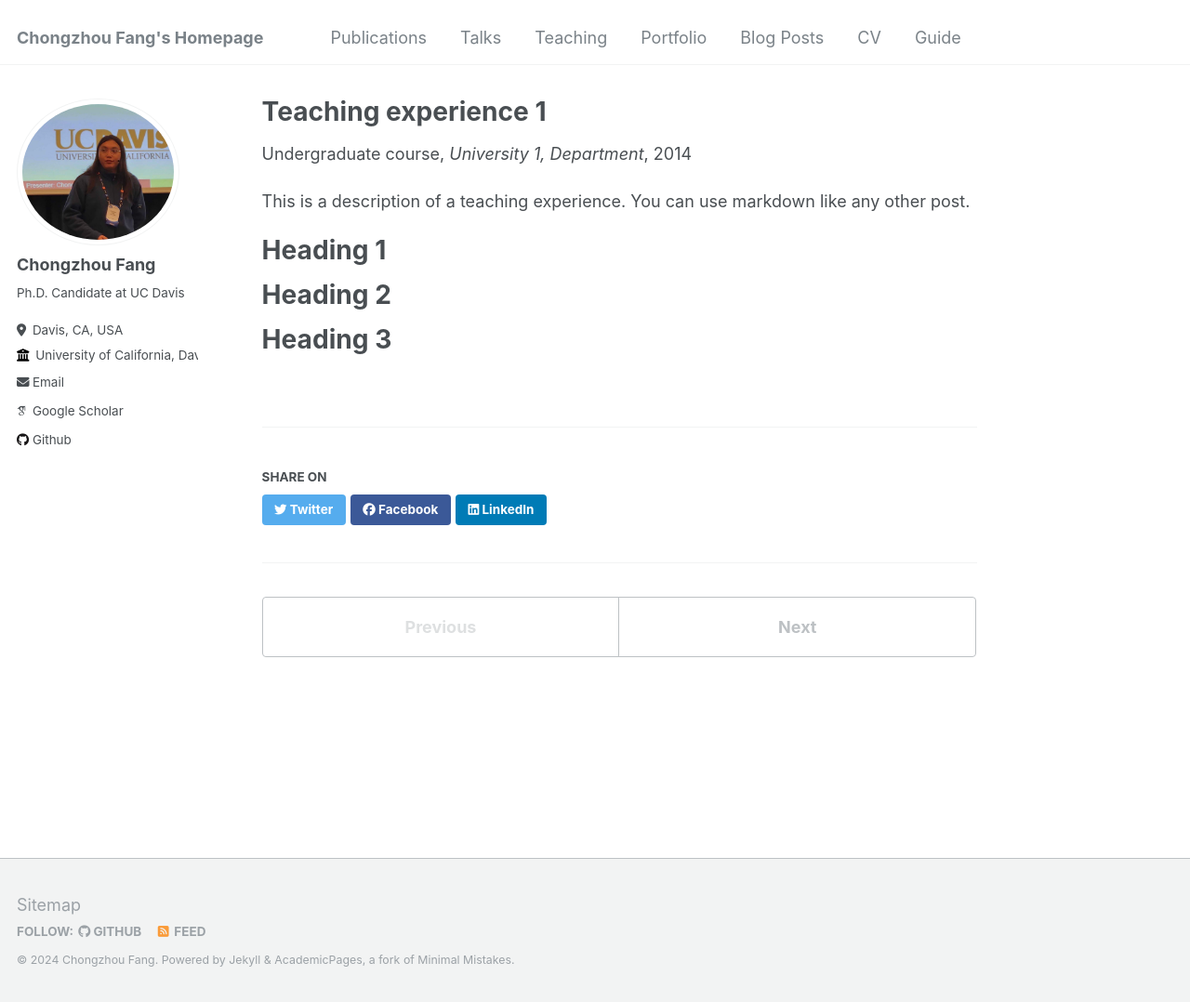
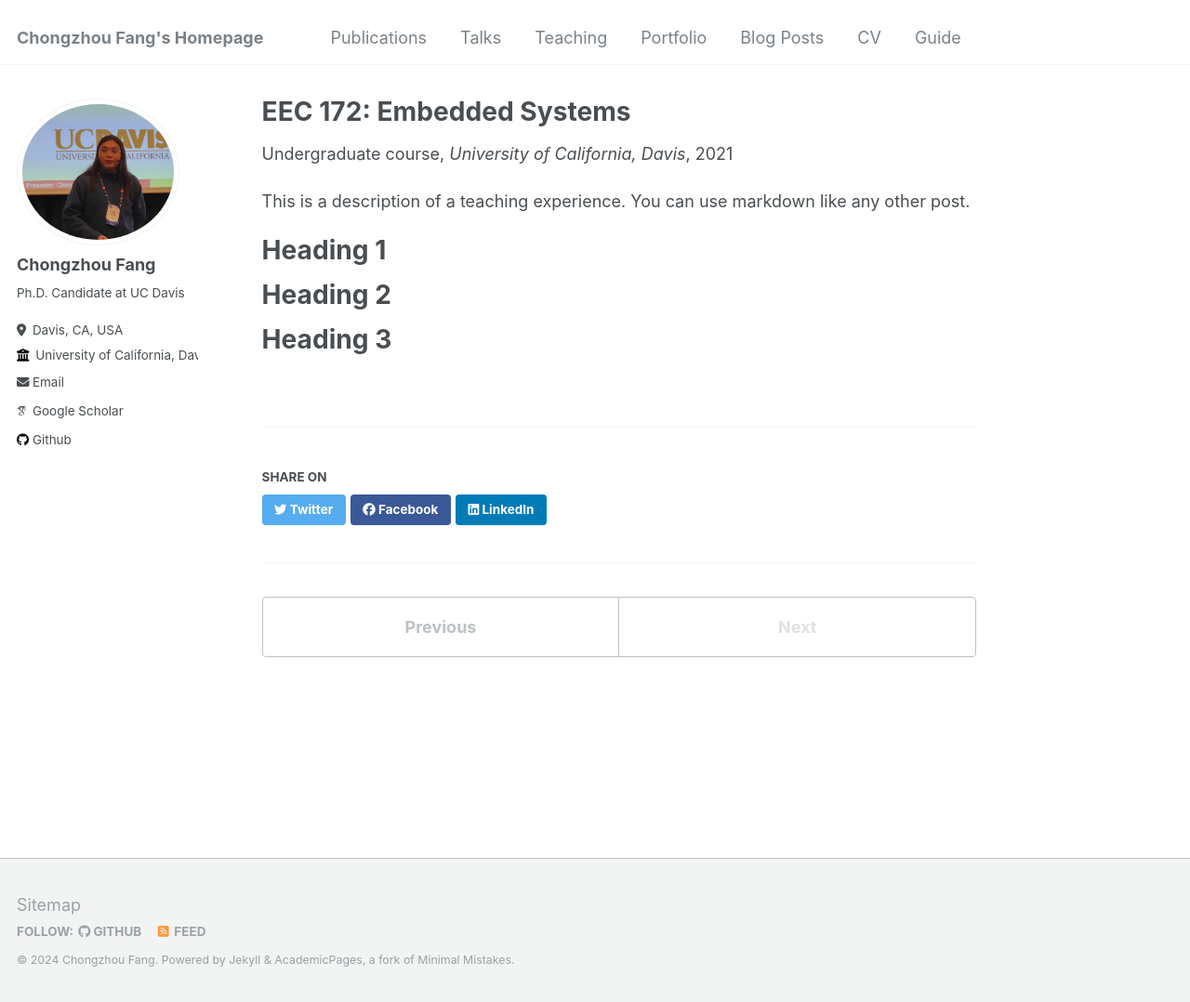
Before and after one commit to ChongzhouFang/ChongzhouFang.github.io, a Jekyll site: the page built from _teaching/eec172-w21.md, in a window 1280 px wide and 1078 px high. Shown: the whole window at 93% size. Built offline with Jekyll 4.4.1, drawn with Linux system fonts in a browser that asks for light colours; some web fonts are replaced.

Commit message:
update teaching

```diff
--- a/_teaching/2014-spring-teaching-1.md
+++ b/_teaching/eec172-w21.md
@@ -1,11 +1,11 @@
 ---
-title: "Teaching experience 1"
+title: "EEC 172: Embedded Systems"
 collection: teaching
 type: "Undergraduate course"
-permalink: /teaching/2014-spring-teaching-1
-venue: "University 1, Department"
-date: 2014-01-01
-location: "City, Country"
+permalink: /teaching/eec172-w21
+venue: "University of California, Davis"
+date: 2021-01-01
+location: "Davis, CA USA"
 ---
 
 This is a description of a teaching experience. You can use markdown like any other post.
```
